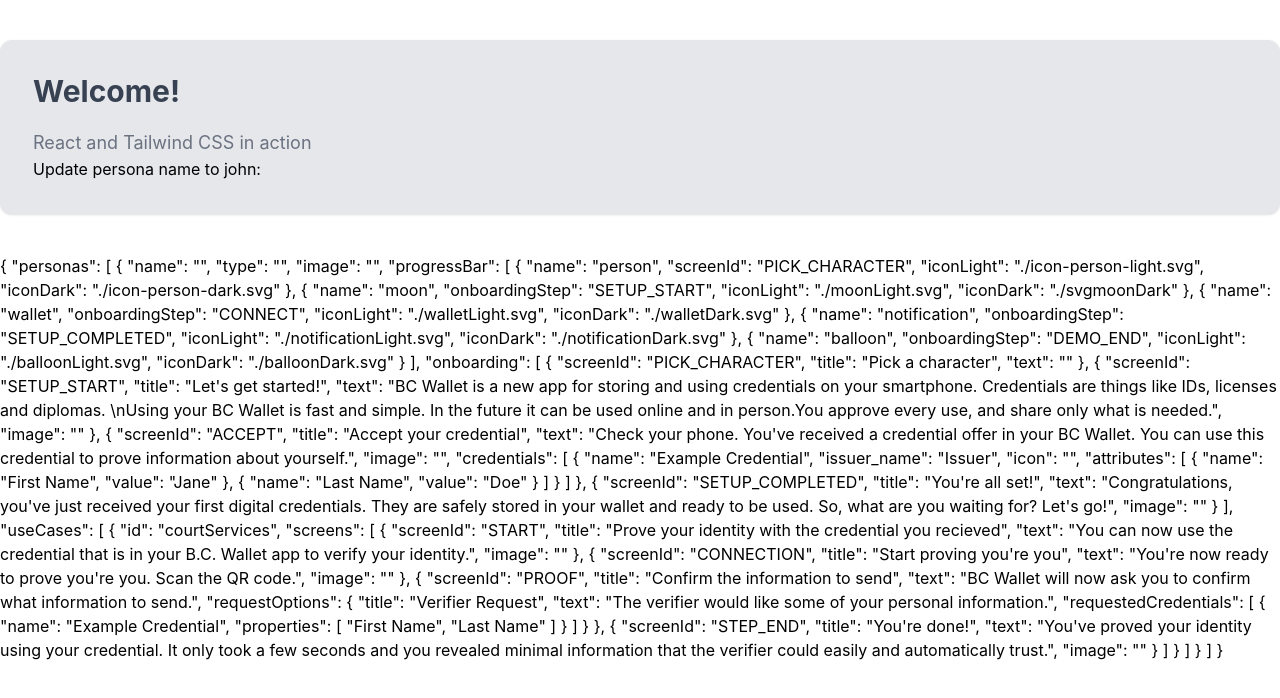
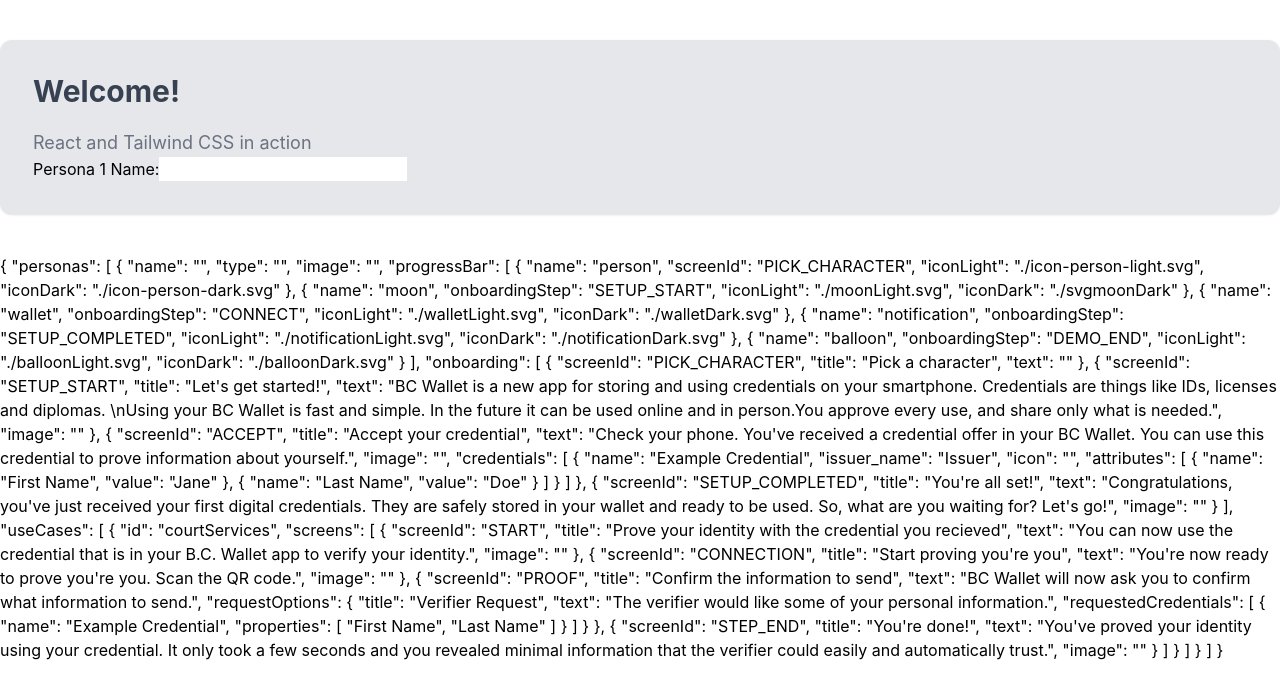
Before and after one commit to bcgov/ditp-showcase-creator-ui, a React (Create React App) app: page / in a window 1280 px wide. Shown: the top 698 px of the page. Built offline with nearby package versions, Linux system fonts and the light colour scheme.

Commit message:
Added input instead of button

```diff
--- a/src/App.js
+++ b/src/App.js
@@ -1,7 +1,7 @@
 import logo from './logo.svg';
 import './App.css';
 import { useState } from 'react';
-import { useImmer } from 'use-immer'
+import { useImmer } from 'use-immer' // useImmer is an alternative to useState; it is useful for dealing with nested JSON
 
 function App() {
 
@@ -142,6 +142,13 @@
 
   }
 
+  function handleNameChange(e){
+    setShowcaseJSON(
+    setChanges => {
+      setChanges.personas[0].name = e.target.value;
+    })
+  }
+
   return (
     <>
       <div className="container mx-auto bg-gray-200 rounded-xl shadow border p-8 m-10">
@@ -152,9 +159,13 @@
           React and Tailwind CSS in action
         </p>
 
-        <button onClick={handleClick}>
-          Update persona name to john:
-        </button>
+        <label>
+        Persona 1 Name:
+        <input
+          value={showcaseJSON.personas[0].name}
+          onChange={handleNameChange}
+        />
+      </label>
 
       </div>
       <p>
```
